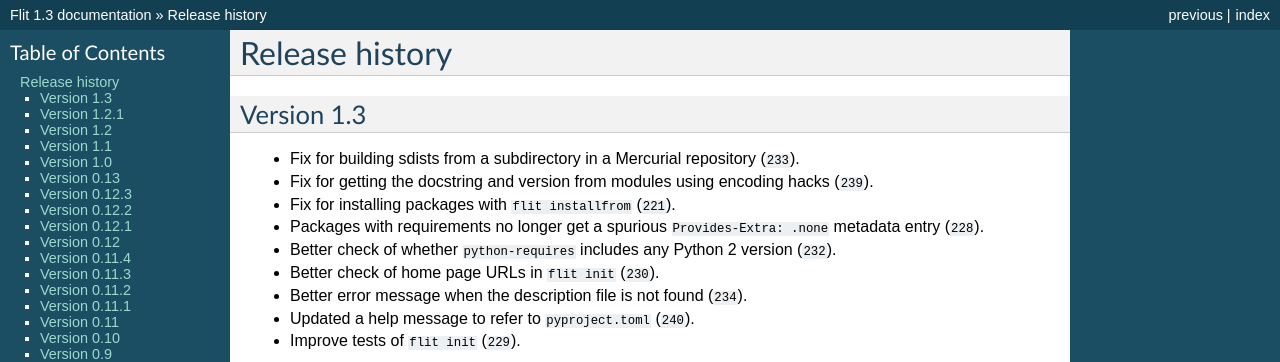
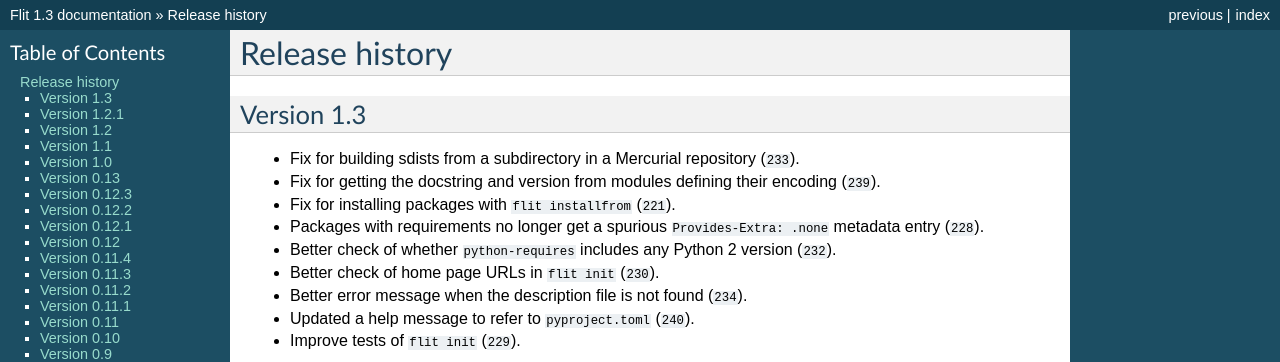
Before and after one commit to pypa/flit, a Sphinx documentation site: the page built from doc/history.rst, in a window 1280 px wide and 900 px high. Shown: the top 362 px of the window. Built offline with Sphinx 7.4.7, drawn with Linux system fonts in a browser that asks for light colours; cross-references to code outside the pages are shown as plain code.

Commit message:
Phrase encoding support more neutrally
PEP 263 support isn’t just about hacks, even though I think that using no normal encoding but utf-8 is wise.

```diff
--- a/doc/history.rst
+++ b/doc/history.rst
@@ -6,7 +6,7 @@
 
 - Fix for building sdists from a subdirectory in a Mercurial repository
   (:ghpull:`233`).
-- Fix for getting the docstring and version from modules using encoding hacks
+- Fix for getting the docstring and version from modules defining their encoding
   (:ghpull:`239`).
 - Fix for installing packages with ``flit installfrom`` (:ghpull:`221`).
 - Packages with requirements no longer get a spurious ``Provides-Extra: .none``
```
